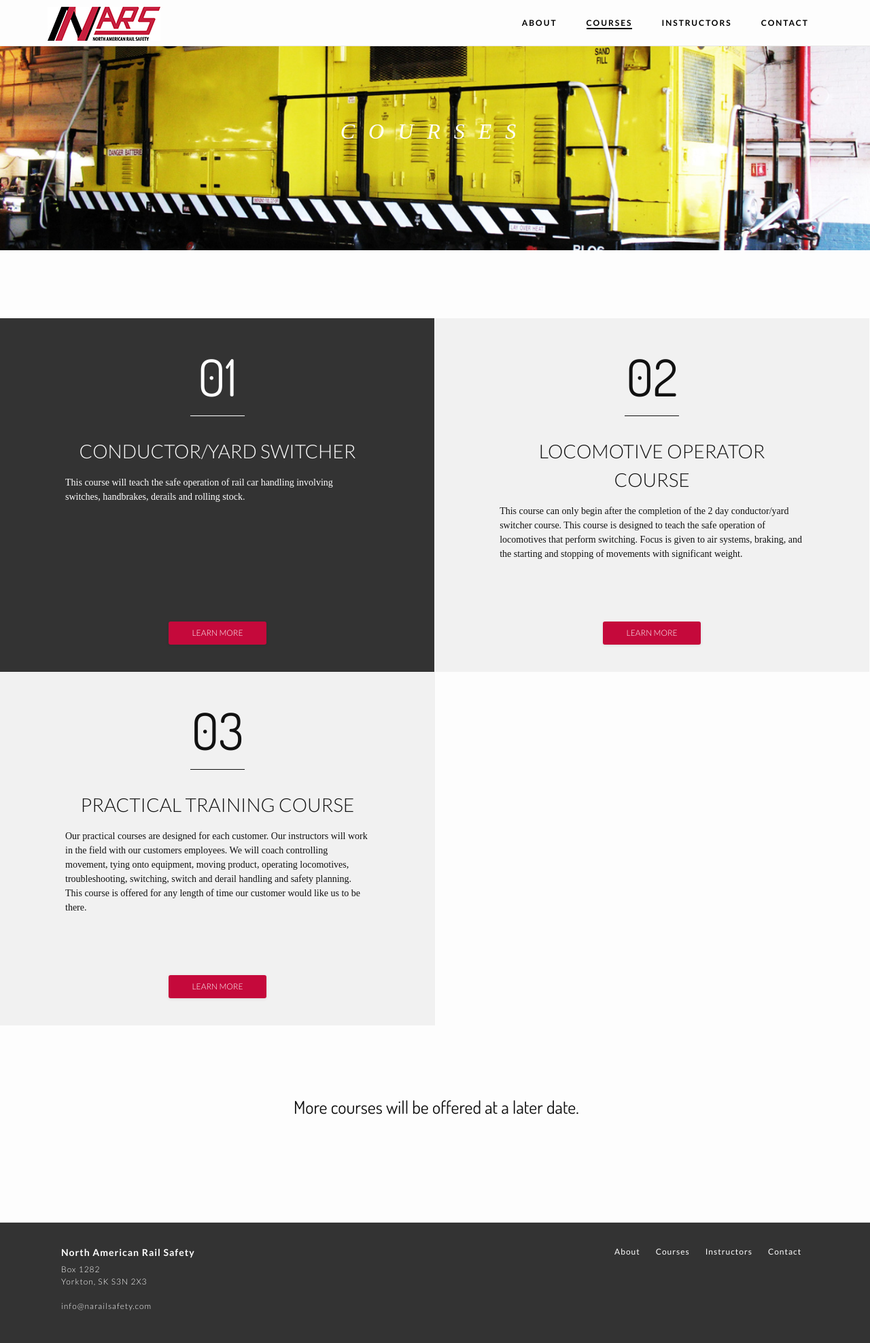
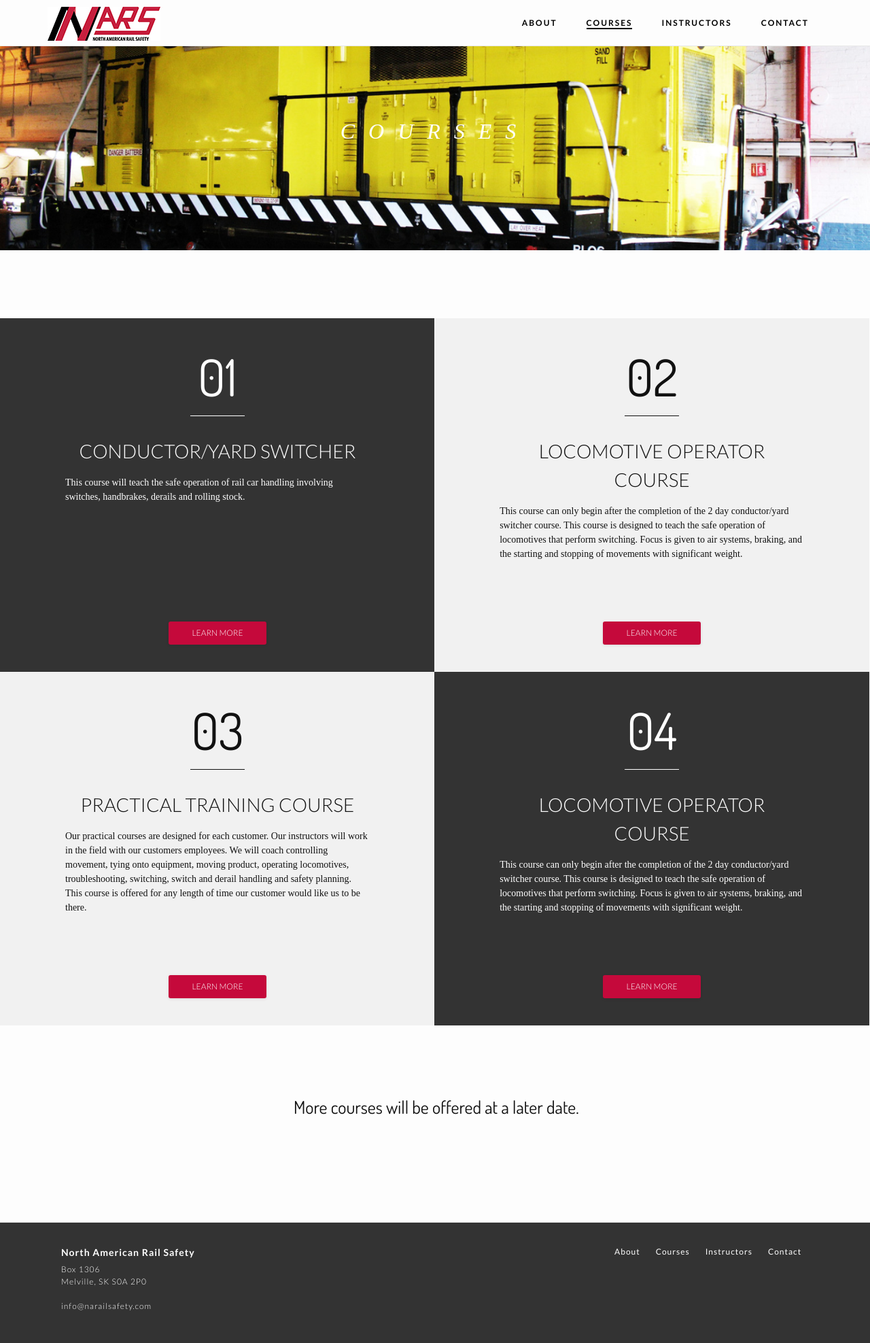
Before and after one commit to zacharyhudy/nars, a Jekyll site: the page built from courses.md, in a window 1280 px wide. Shown: the whole page at 68% size. Built offline with Jekyll 4.4.1, drawn with Linux system fonts in a browser that asks for light colours; some web fonts are replaced.

Commit message:
update contact info + add course

```diff
--- a/_config.yml
+++ b/_config.yml
@@ -6,7 +6,7 @@ description: Our Company North American Rail Safety recognizes the need to teach
 
 baseurl: "" # the subpath of your site, e.g. /blog/
 url: "http://narailsafety.com" # the base hostname & protocol for your site
-address: "Box 1282 <br/> Yorkton, SK S3N 2X3"
+address: "Box 1306 <br/> Melville, SK S0A 2P0"
 
 # Build settings
 markdown: kramdown
--- a/_sass/_layout.scss
+++ b/_sass/_layout.scss
@@ -508,7 +508,8 @@
         }
     }
 }
-#course-1{
+
+#course-1, #course-4{
     background-color: #333333;
     color: white;
     p{
@@ -741,6 +742,10 @@
             -webkit-font-smoothing: antialiased;
         }
     }
+    #course-4 {
+        background-color: #f1f1f1;
+        color: #111;
+    }
 }
 
 @include media-query($on-palm) {
--- a/courses.md
+++ b/courses.md
@@ -40,6 +40,17 @@ navPosition: 2
 		</div>
 	</div>
 </div>
+<div class="col col--6-of-12 course-tile">
+	<!-- <img src="{{site.baseurl}}/images/courses/course-intro-2.jpg"> -->
+	<div id="course-4" class="course-container">
+		<div class="course-content">
+			<h1>04</h1>
+			<h2>LOCOMOTIVE OPERATOR COURSE</h2>
+			<p>This course can only begin after the completion of the 2 day conductor/yard switcher course. This course is designed to teach the safe operation of locomotives that perform switching. Focus is given to air systems, braking, and the starting and stopping of movements with significant weight.</p>
+			<a class="button" href="{{site.baseurl}}/contact">LEARN MORE</a>
+		</div>
+	</div>
+</div>
 <div class="about-closing">
 	<div class="row">
 		<div class="col col--12-of-12">
```
Also changed, not shown: contact.md (+1 -1 lines), 12 other files.
